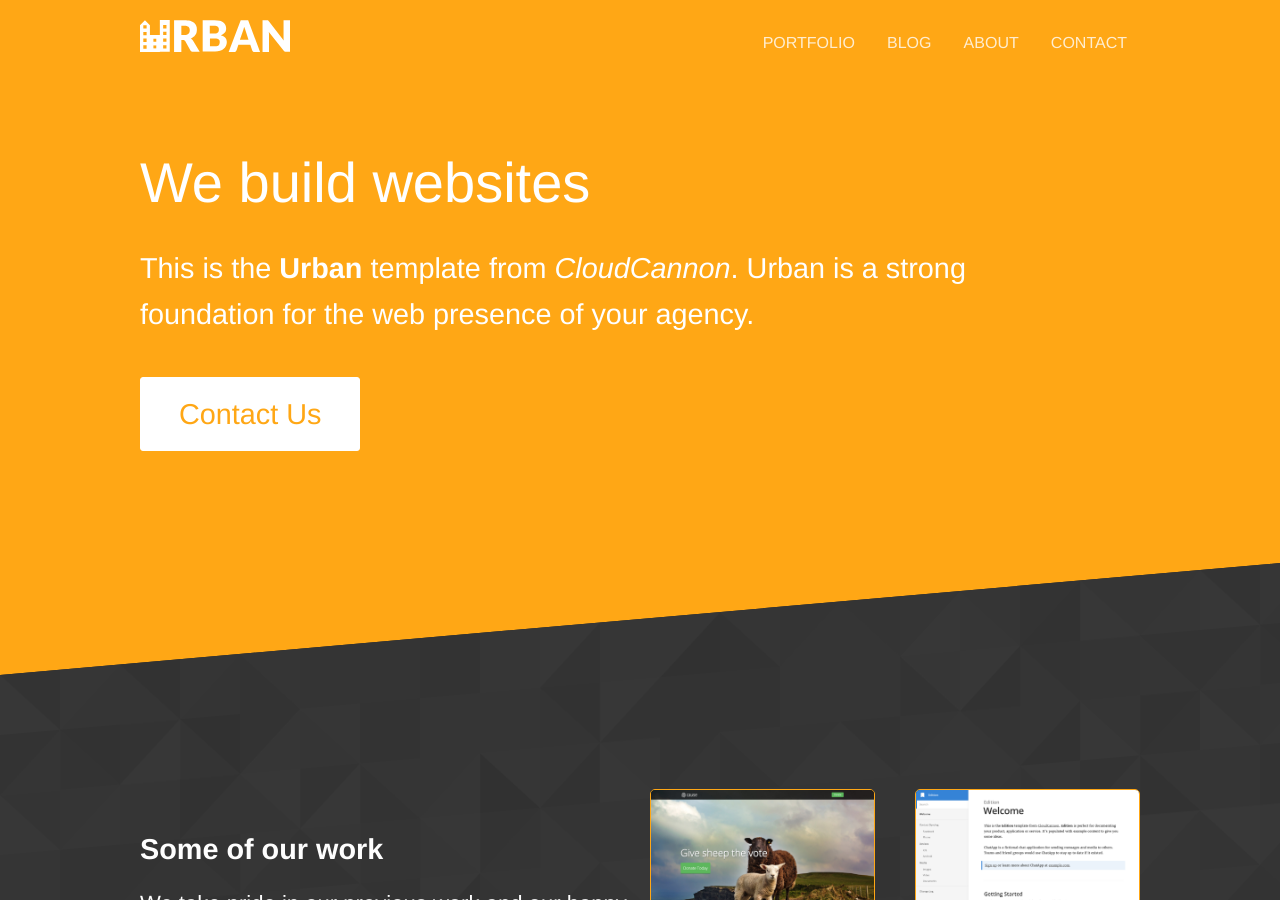
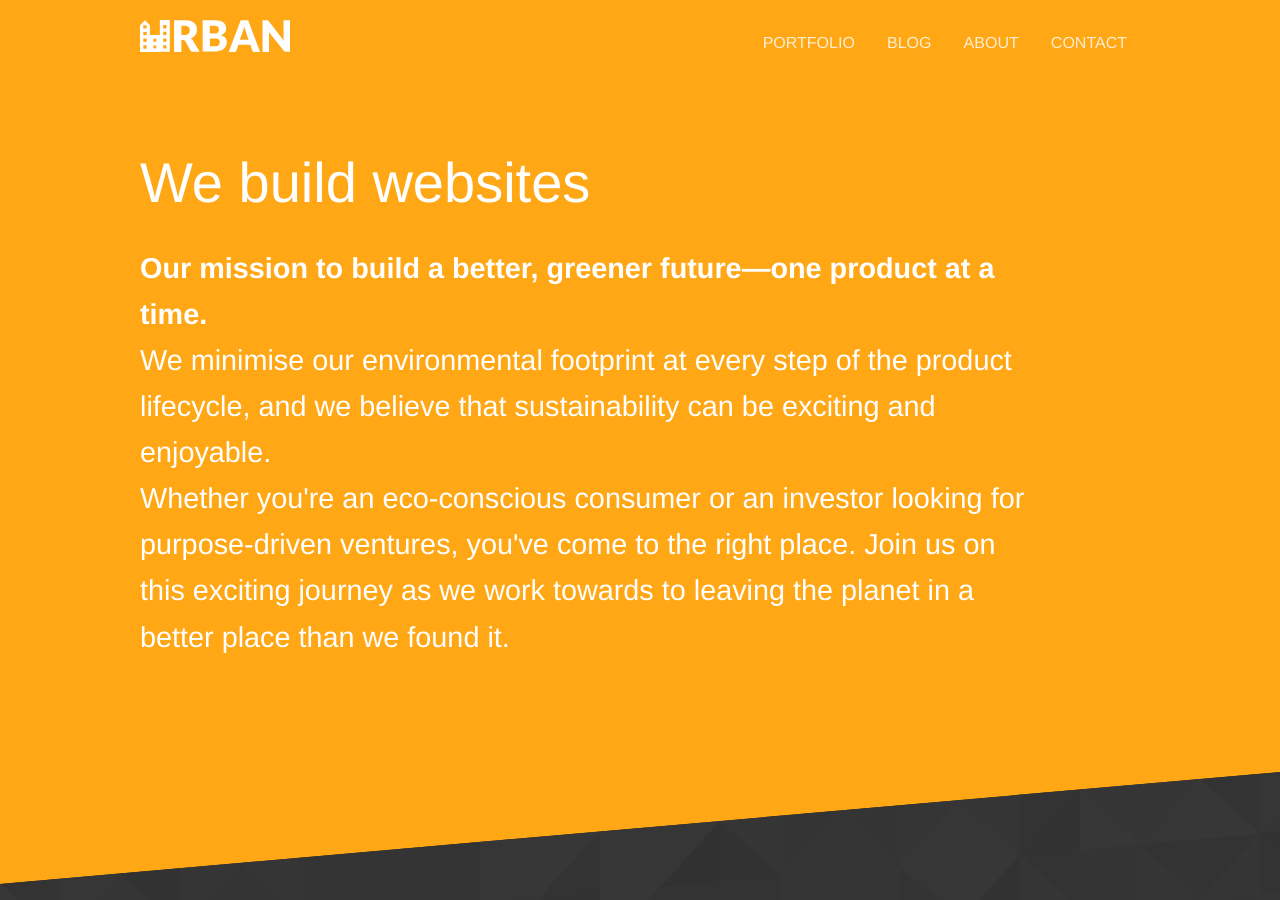
Before and after one commit to saudade-studio/saudade-studio.github.io, a Jekyll site: the page built from index.html, in a window 1280 px wide and 900 px high. Built offline with Jekyll 4.4.1, drawn with Linux system fonts in a browser that asks for light colours; some of the changed text lies outside the part shown.

Commit message:
Removing footer

```diff
--- a/_config.yml
+++ b/_config.yml
@@ -1,5 +1,5 @@
-title: Urban Template
-url: "https://teal-worm.cloudvent.net"
+title: Saudade Studio
+url: "https://saudade-studio.github.io/website/"
 baseurl:
 google_analytics_key:
 google_maps_javascript_api_key:
@@ -85,17 +85,3 @@ defaults:
       type: "pages"
     values:
       layout: "default"
-
-# -----------
-# CloudCannon
-
-_select_data:
-  social_icons:
-    - Facebook
-    - Instagram
-    - LinkedIn
-    - Pinterest
-    - Tumblr
-    - Twitter
-    - YouTube
-    - RSS
--- a/_layouts/default.html
+++ b/_layouts/default.html
@@ -26,55 +26,12 @@
 	<body>
 		<header>
 			<div class="container">
-				<h1 class="company-name"><a href="{{ site.baseurl }}/"><img src="{{ site.baseurl }}/images/logo.svg" alt="Urban" width="150"></a></h1>
+				<h1 class="company-name"><a href="{{ site.baseurl }}/"><img src="{{ site.baseurl }}/images/logo.svg" alt="{{ site.title }}" width="150"></a></h1>
 				{% include navigation.html %}
 			</div>
 		</header>
+
 		{{ content }}
-
-		<footer class="diagonal">
-			<div class="container">
-				<p class="editor-link"><a href="cloudcannon:collections/_data/footer.yml" class="btn"><strong>&#9998;</strong> Update Footer Sections</a></p>
-
-				<div class="footer-columns">
-					{% for column in site.data.footer %}
-						<ul class="footer-links">
-							<li>
-								<h2>{{ column.title }}</h2>
-							</li>
-							{% for link in column.links %}
-								<li>
-									<a {% if link.new_window %}target="_blank"{% endif %} href="{% include relative-src.html src=link.link %}" {% if link.social_icon %}class="{{ link.social_icon | slugify }}-icon"{% endif %}>
-										{% if link.social_icon %}
-											{% include social-icon.html icon=link.social_icon %}
-										{% endif %}
-
-										{{ link.name }}
-									</a>
-								</li>
-							{% endfor %}
-						</ul>
-					{% endfor %}
-
-					<ul class="footer-links">
-						<li>
-							<h2>{{ site.data.company.title }}</h2>
-						</li>
-						<li>{{ site.data.company.description }}</li>
-						<li><a href="{{ site.baseurl }}/feed.xml">{% include social-icon.html icon="RSS" %} Subscribe with RSS</a></li>
-					</ul>
-				</div>
-			</div>
-
-			<div class="legal-line">
-				<p class="container">
-					&copy; {{ site.time | date: '%Y' }} {{ site.data.company.title }}
-					&bull;
-					Template by <a href="https://cloudcannon.com/">CloudCannon</a>
-				</p>
-			</div>
-		</footer>
-
 
 		<script>
 			document.getElementById("open-nav").onclick = function () {
--- a/index.html
+++ b/index.html
@@ -5,8 +5,11 @@ title: Urban
 <section class="hero diagonal">
 	<div class="container">
 		<h2 class="editable">We build websites</h2>
-		<p class="subtext editable">This is the <strong>Urban</strong> template from <a href="https://cloudcannon.com/">CloudCannon</a>. Urban is a strong foundation for the web presence of your agency.</p>
-		<p><a class="button alt" href="{{ site.baseurl }}/contact/">Contact Us</a></p>
+		<p class="subtext editable">
+			<strong>Our mission to build a better, greener future—one product at a time.</strong><br/>
+			We minimise our environmental footprint at every step of the product lifecycle, and we believe that sustainability can be exciting and enjoyable.<br/>
+			Whether you're an eco-conscious consumer or an investor looking for purpose-driven ventures, you've come to the right place. Join us on this exciting journey as we work towards to leaving the planet in a better place than we found it.
+		</p>
 	</div>
 </section>
 
@@ -27,6 +30,7 @@ title: Urban
 	</div>
 </section>
 
+<!-- Blog Posts -->
 <section class="diagonal alternate">
 	<div class="container halves">
 		<div>
@@ -41,3 +45,20 @@ title: Urban
 		</div>
 	</div>
 </section>
+
+<!-- The Team -->
+
+<section class="diagonal alternate">
+	<div class="container halves">
+		<div>
+			<ul class="image-list">
+				<li><img src="{{ site.baseurl }}/images/cloudcannon-logo-blue.svg" width="250" style="margin-bottom: 40px;"></li>
+				<li><img src="{{ site.baseurl }}/images/jekyll-logo-black-red-transparent.png" width="300"></li>
+			</ul>
+		</div>
+		<div>
+			<h3 class="editable">Latest software, greatest perfomance</h3>
+			<p class="editable">As a new agency we get reap the benefits of the latest and greatest. We build our websites with the most up to date technology. This ensures your website is fast, efficient and reliable for many years.</p>
+		</div>
+	</div>
+</section>
```
Also changed, not shown: 2 other files.
